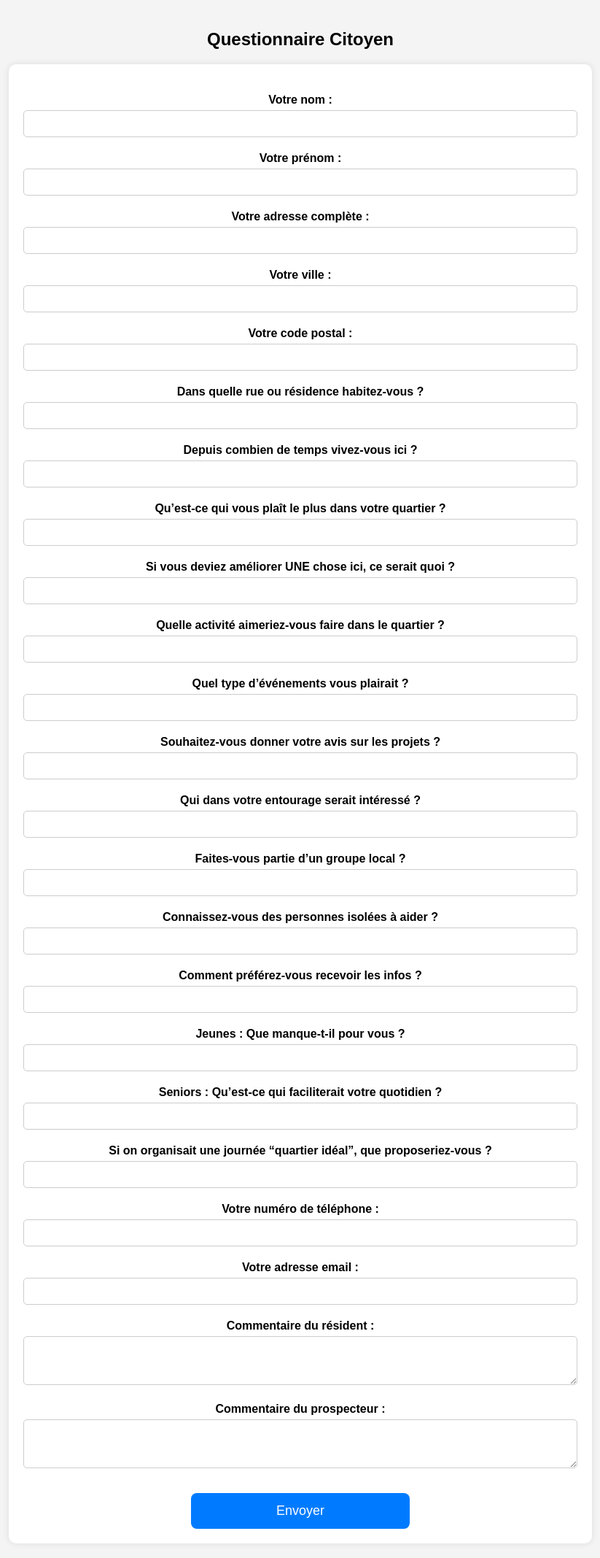
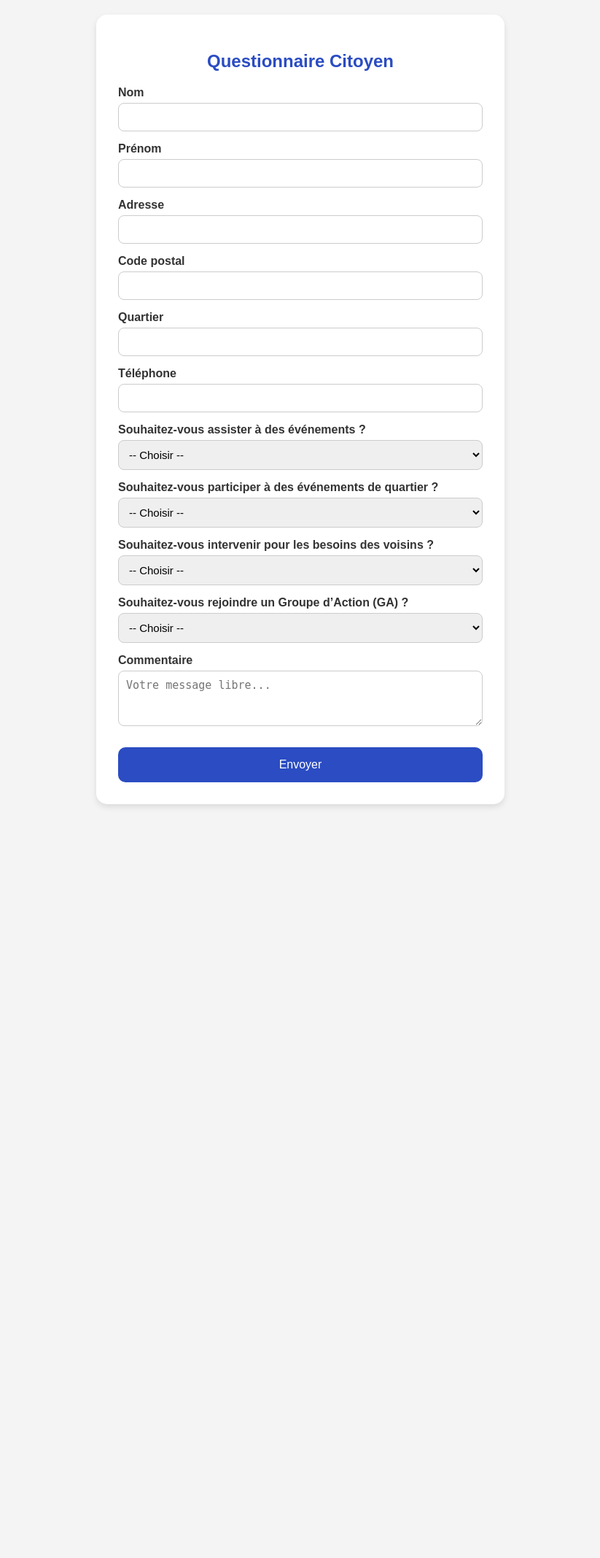
Before and after one commit to reseau-expert/formulaire-excel, a Python web app: template templates/formulaire.html in a window 1280 px wide. Shown: the whole page at 73% size, without its empty margins (228-1051 px from the left). After the commit the page ends 1106 px from the top, so only its background shows below. Run offline with Jinja, Linux system fonts and the light colour scheme; the template is opened without the code that fills it, so the values that code supplies are empty.

Commit message:
version formulaire simplifié

```diff
--- a/templates/formulaire.html
+++ b/templates/formulaire.html
@@ -3,136 +3,125 @@
 <head>
   <meta charset="UTF-8">
   <title>Questionnaire Citoyen</title>
+  <meta name="viewport" content="width=device-width, initial-scale=1.0">
   <style>
     body {
       font-family: Arial, sans-serif;
-            max-width: 800px;
-            margin: auto;
+      background-color: #f4f4f4;
+      margin: 0;
       padding: 20px;
-            text-align: center;
-            background-color: #f4f4f4;
+      display: flex;
+      justify-content: center;
     }
 
     form {
       background-color: white;
-            padding: 20px;
-            border-radius: 10px;
-            box-shadow: 0 0 10px rgba(0,0,0,0.1);
+      padding: 30px;
+      border-radius: 15px;
+      box-shadow: 0 4px 8px rgba(0,0,0,0.1);
+      max-width: 500px;
+      width: 100%;
+    }
+
+    h2 {
+      text-align: center;
+      color: #2b4cc2;
+      margin-bottom: 20px;
     }
 
     label {
       display: block;
-            margin-top: 20px;
+      margin-top: 15px;
       font-weight: bold;
+      color: #333;
     }
 
     input[type="text"],
-        input[type="email"],
+    input[type="tel"],
+    select,
     textarea {
       width: 100%;
       padding: 10px;
       margin-top: 5px;
       border: 1px solid #ccc;
-            border-radius: 5px;
+      border-radius: 8px;
       box-sizing: border-box;
+      font-size: 15px;
+    }
+
+    textarea {
+      resize: vertical;
     }
 
     button {
-            margin-top: 30px;
-            padding: 14px 28px;
-            font-size: 18px;
-            background-color: #007BFF;
+      margin-top: 25px;
+      width: 100%;
+      background-color: #2b4cc2;
       color: white;
+      padding: 15px;
       border: none;
-            border-radius: 8px;
+      border-radius: 10px;
+      font-size: 16px;
       cursor: pointer;
-            width: 100%;
-            max-width: 300px;
     }
 
     button:hover {
-            background-color: #0056b3;
-        }
-
-        @media (max-width: 600px) {
-            button {
-                font-size: 20px;
-                padding: 16px 30px;
-            }
+      background-color: #1e3a99;
     }
   </style>
 </head>
 <body>
+  <form method="POST" action="/submit">
     <h2>Questionnaire Citoyen</h2>
-    <form action="/" method="post">
-        <label>Votre nom :</label>
-        <input type="text" name="nom">
 
-        <label>Votre prénom :</label>
-        <input type="text" name="prenom">
+    <label for="nom">Nom</label>
+    <input type="text" name="nom" id="nom" required>
 
-        <label>Votre adresse complète :</label>
-        <input type="text" name="adresse">
+    <label for="prenom">Prénom</label>
+    <input type="text" name="prenom" id="prenom" required>
 
-        <label>Votre ville :</label>
-        <input type="text" name="ville">
+    <label for="adresse">Adresse</label>
+    <input type="text" name="adresse" id="adresse" required>
 
-        <label>Votre code postal :</label>
-        <input type="text" name="code_postal">
+    <label for="code_postal">Code postal</label>
+    <input type="text" name="code_postal" id="code_postal" required>
 
-        <label>Dans quelle rue ou résidence habitez-vous ?</label>
-        <input type="text" name="rue">
+    <label for="quartier">Quartier</label>
+    <input type="text" name="quartier" id="quartier" required>
 
-        <label>Depuis combien de temps vivez-vous ici ?</label>
-        <input type="text" name="anciennete">
+    <label for="telephone">Téléphone</label>
+    <input type="tel" name="telephone" id="telephone" required>
 
-        <label>Qu’est-ce qui vous plaît le plus dans votre quartier ?</label>
-        <input type="text" name="qualites">
+    <label for="assister_evenements">Souhaitez-vous assister à des événements ?</label>
+    <select name="assister_evenements" id="assister_evenements" required>
+      <option value="">-- Choisir --</option>
+      <option value="Oui">Oui</option>
+      <option value="Non">Non</option>
+    </select>
 
-        <label>Si vous deviez améliorer UNE chose ici, ce serait quoi ?</label>
-        <input type="text" name="amelioration">
+    <label for="participer_evenements">Souhaitez-vous participer à des événements de quartier ?</label>
+    <select name="participer_evenements" id="participer_evenements" required>
+      <option value="">-- Choisir --</option>
+      <option value="Oui">Oui</option>
+      <option value="Non">Non</option>
+    </select>
 
-        <label>Quelle activité aimeriez-vous faire dans le quartier ?</label>
-        <input type="text" name="activite">
+    <label for="intervenir_voisins">Souhaitez-vous intervenir pour les besoins des voisins ?</label>
+    <select name="intervenir_voisins" id="intervenir_voisins" required>
+      <option value="">-- Choisir --</option>
+      <option value="Oui">Oui</option>
+      <option value="Non">Non</option>
+    </select>
 
-        <label>Quel type d’événements vous plairait ?</label>
-        <input type="text" name="evenements">
+    <label for="rejoindre_ga">Souhaitez-vous rejoindre un Groupe d’Action (GA) ?</label>
+    <select name="rejoindre_ga" id="rejoindre_ga" required>
+      <option value="">-- Choisir --</option>
+      <option value="Oui">Oui</option>
+      <option value="Non">Non</option>
+    </select>
 
-        <label>Souhaitez-vous donner votre avis sur les projets ?</label>
-        <input type="text" name="avis">
-
-        <label>Qui dans votre entourage serait intéressé ?</label>
-        <input type="text" name="groupe">
-
-        <label>Faites-vous partie d’un groupe local ?</label>
-        <input type="text" name="reseau">
-
-        <label>Connaissez-vous des personnes isolées à aider ?</label>
-        <input type="text" name="aider">
-
-        <label>Comment préférez-vous recevoir les infos ?</label>
-        <input type="text" name="communication">
-
-        <label>Jeunes : Que manque-t-il pour vous ?</label>
-        <input type="text" name="jeunes">
-
-        <label>Seniors : Qu’est-ce qui faciliterait votre quotidien ?</label>
-        <input type="text" name="seniors">
-
-        <label>Si on organisait une journée “quartier idéal”, que proposeriez-vous ?</label>
-        <input type="text" name="quartier_ideal">
-
-        <label>Votre numéro de téléphone :</label>
-        <input type="text" name="telephone">
-
-        <label>Votre adresse email :</label>
-        <input type="email" name="email">
-
-        <label>Commentaire du résident :</label>
-        <textarea name="commentaire_resident" rows="3"></textarea>
-
-        <label>Commentaire du prospecteur :</label>
-        <textarea name="commentaire_prospecteur" rows="3"></textarea>
+    <label for="commentaire">Commentaire</label>
+    <textarea name="commentaire" id="commentaire" rows="3" placeholder="Votre message libre..."></textarea>
 
     <button type="submit">Envoyer</button>
   </form>
```
Also changed, not shown: app.py (+26 -50 lines). Lines whose indentation alone changed are shown as unchanged.
